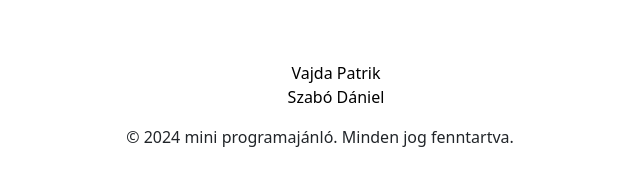
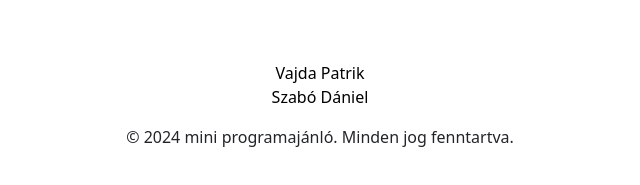
Before and after one commit to DaniHUN1010/mini-program-oldal, a plain HTML site: page index.html in a window 1280 px wide. Shown: the part 239-424 px from the top of the page, 320-960 px from the left. Drawn offline with nearby package versions, Linux system fonts and the light colour scheme.

Commit message:
ul javítás

```diff
--- a/index.html
+++ b/index.html
@@ -21,7 +21,7 @@
     </main>
     <footer class="text-center p-5 ">
         <div class="container">
-            <ul>
+            <ul class="ps-0">
                 <li><a href="#">Vajda Patrik</a></li>
                 <li><a href="#">Szabó Dániel</a></li>
             </ul>
```
